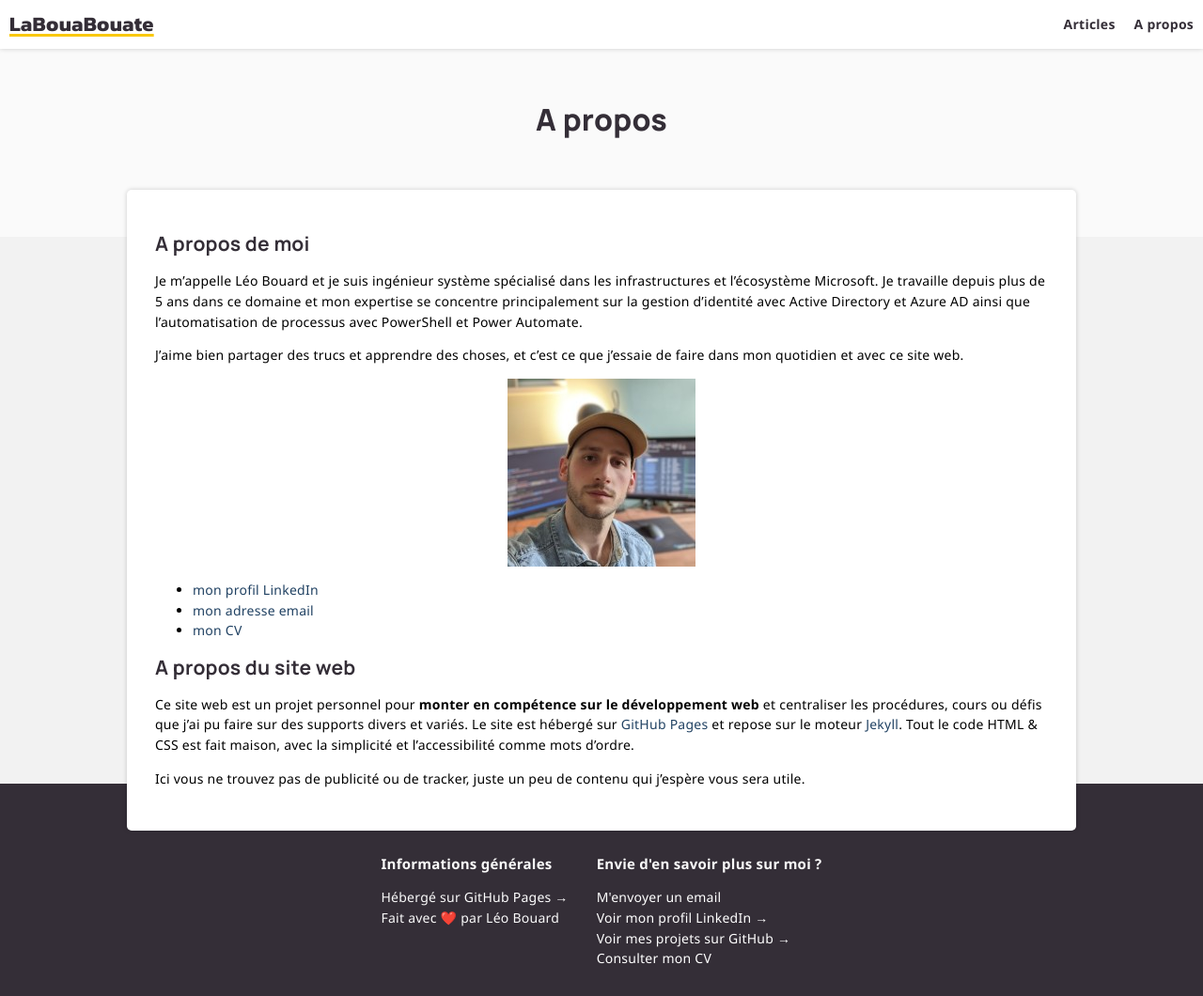
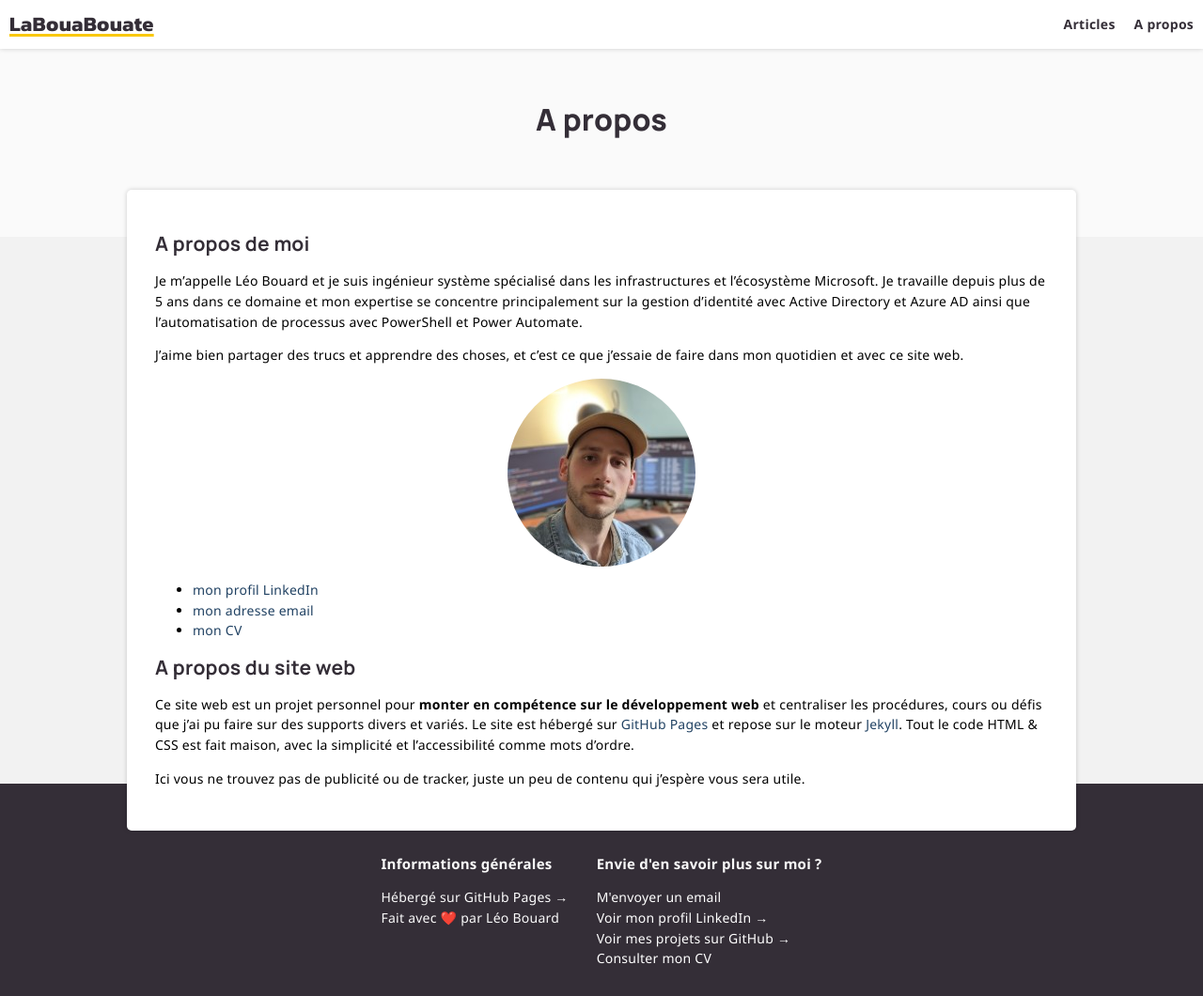
Before and after one commit to leobouard/leobouard.github.io, a Jekyll site: the page built from about.md, in a window 1280 px wide. Shown: the whole page at 94% size. Built offline with Jekyll 4.4.1, drawn with Linux system fonts in a browser that asks for light colours; some web fonts are replaced.

Commit message:
Update about.md

```diff
--- a/about.md
+++ b/about.md
@@ -11,7 +11,7 @@ Je m'appelle Léo Bouard et je suis ingénieur système spécialisé dans les in
 
 J'aime bien partager des trucs et apprendre des choses, et c'est ce que j'essaie de faire dans mon quotidien et avec ce site web.
 
-![Photo de profil](./assets/images/profile-picture.jpg)
+<img src="/assets/images/profile-picture.jpg" alt="Photo de profil" style="border-radius: 100px;">
 
 - [mon profil LinkedIn]({{ site.linkedin }})
 - [mon adresse email](mailto:{{ site.emailAddress }})
```
